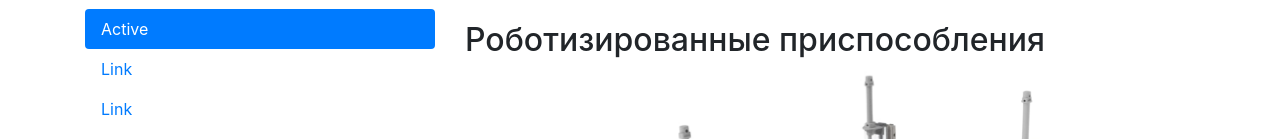
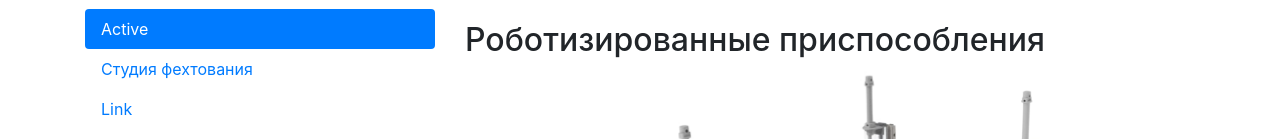
Before and after one commit to KSENGIN33/Engin, a plain HTML site: page index.html in a window 1280 px wide. Shown: the part 635-774 px from the top of the page. Drawn offline with nearby package versions, Linux system fonts and the light colour scheme.

Commit message:
Update index.html

```diff
--- a/index.html
+++ b/index.html
@@ -53,7 +53,7 @@
           <a class="nav-link active" href="#">Active</a>
         </li>
         <li class="nav-item">
-          <a class="nav-link" href="#">Link</a>
+          <a class="nav-link" href="https://artwalk33.github.io/we/">Студия фехтования</a>
         </li>
         <li class="nav-item">
           <a class="nav-link" href="#">Link</a>
```
